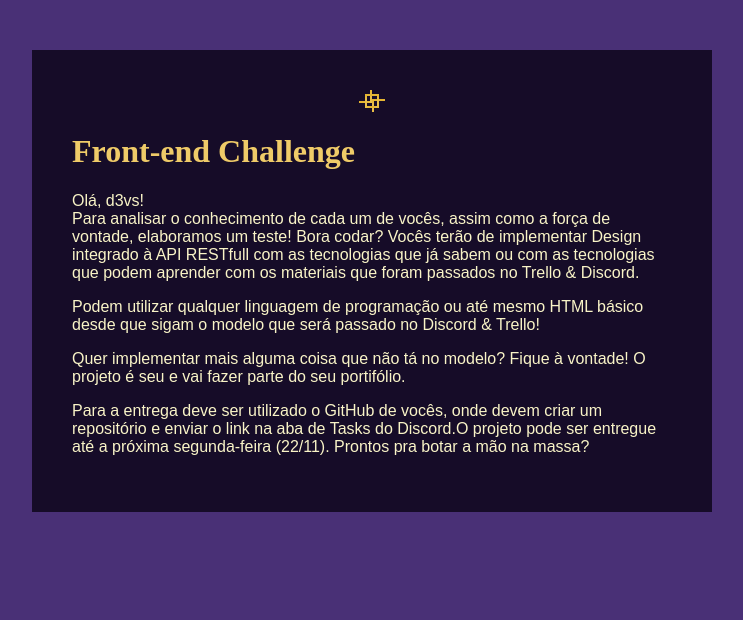
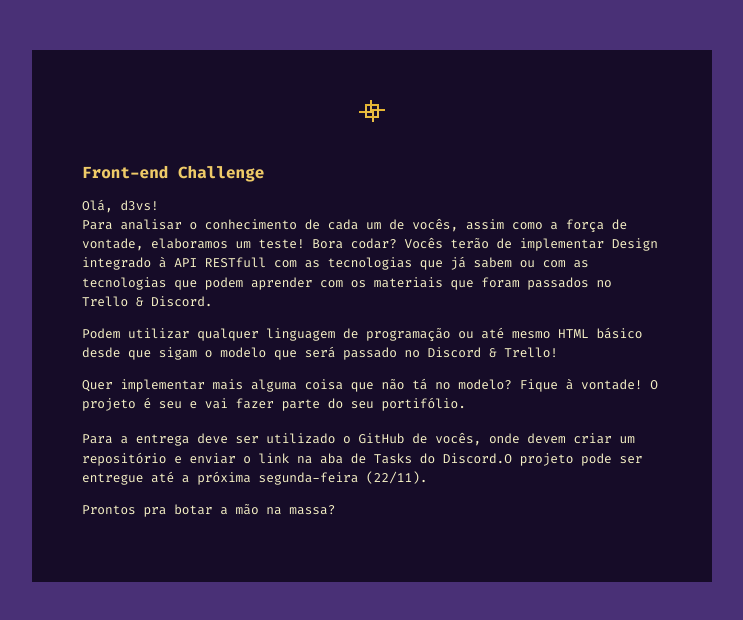
Before and after one commit to jeffyuri7/tesereft, a plain HTML site: page index.html in a window 1280 px wide. Shown: the whole page, without its empty margins (268-1011 px from the left). Drawn offline with Linux system fonts and the light colour scheme.

Commit message:
Estilo - Acrescentada fonte

```diff
--- a/assets/css/style.css
+++ b/assets/css/style.css
@@ -1,4 +1,4 @@
-/*@import url('https://fonts.googleapis.com/css2?family=Fira+Code:wght@400;700&display=swap');*/
+@import url('https://fonts.googleapis.com/css2?family=Fira+Code:wght@400;700&display=swap');
 
 :root {
     --primary-color: #160C28;
@@ -19,12 +19,14 @@ body {
 
 div {
     width: 680px;
-    padding: 40px;
+    padding: 50px;
     margin: 50px auto;
 }
 
 .p-conteudo {
     font-family: 'Fira Code', sans-serif;
+    font-size: 0.8em;
+    line-height: 1.5em;
     color: var(--text-color);
 }
 
@@ -33,11 +35,12 @@ div {
 }
 
 .vetor {
-    margin-left: auto;
-    margin-right: auto;
+    margin: 0 auto 40px auto;
     display: block;
 }
 
 .h1-titulo {
+    font-family: 'Fira Code', sans-serif;
     color: var(--secondary-color);
+    font-size: 1em;
 }
--- a/index.html
+++ b/index.html
@@ -32,7 +32,8 @@
     <p class="p-conteudo">Para a entrega deve ser utilizado o GitHub de vocês, onde devem criar um repositório
         e enviar o link na aba de Tasks do Discord.O projeto pode ser entregue até a próxima
         segunda-feira (22/11).
-
+    </p>
+    <p class="p-conteudo">
         Prontos pra botar a mão na massa?</p>
     </div>
 </body>
```
